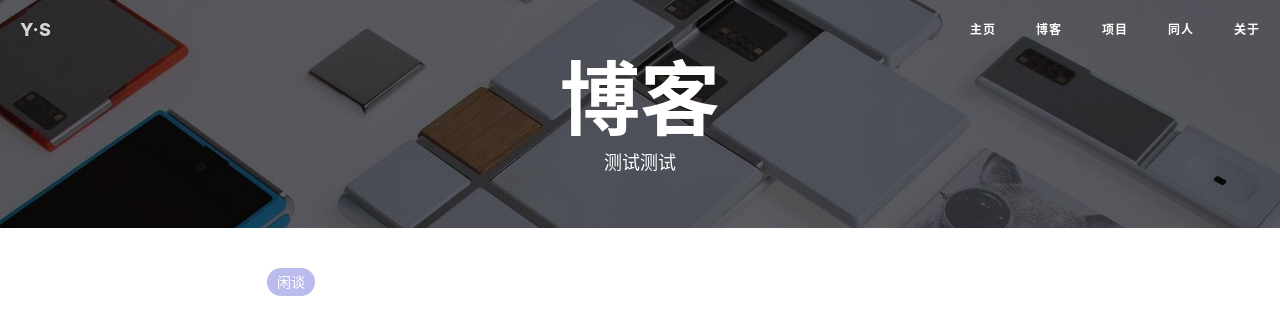
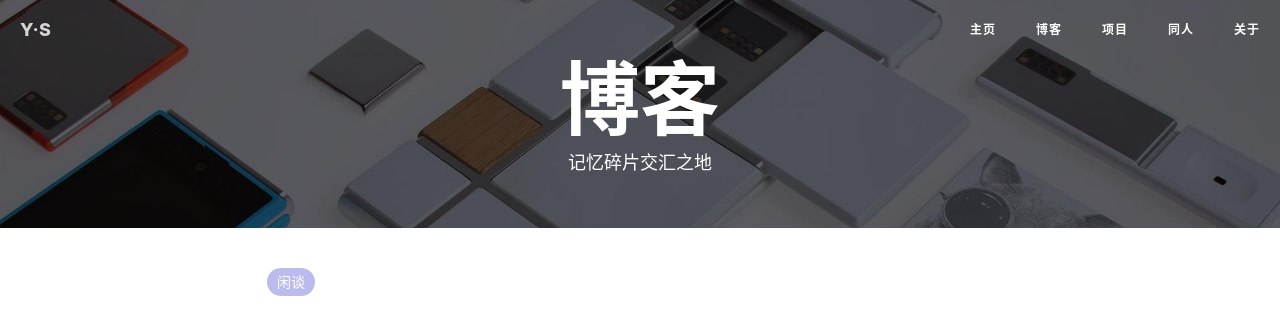
Before and after one commit to YS-yorigamishion/YS-yorigamishion.github.io, a Jekyll site: the page built from 1-博客.html, in a window 1280 px wide. Shown: the top 336 px of the page. Built offline with Jekyll 4.4.1, drawn with Linux system fonts in a browser that asks for light colours; nearby versions of some CDN libraries; comment, search, counter and statistics services are not loaded.

Commit message:
Update 1-博客.html

```diff
--- a/1-博客.html
+++ b/1-博客.html
@@ -1,7 +1,7 @@
 ---
 title: 博客
 layout: default
-description: 测试测试
+description: 记忆碎片交汇之地
 header-img: "img/tag-bg.jpg"
 ---
 
```
